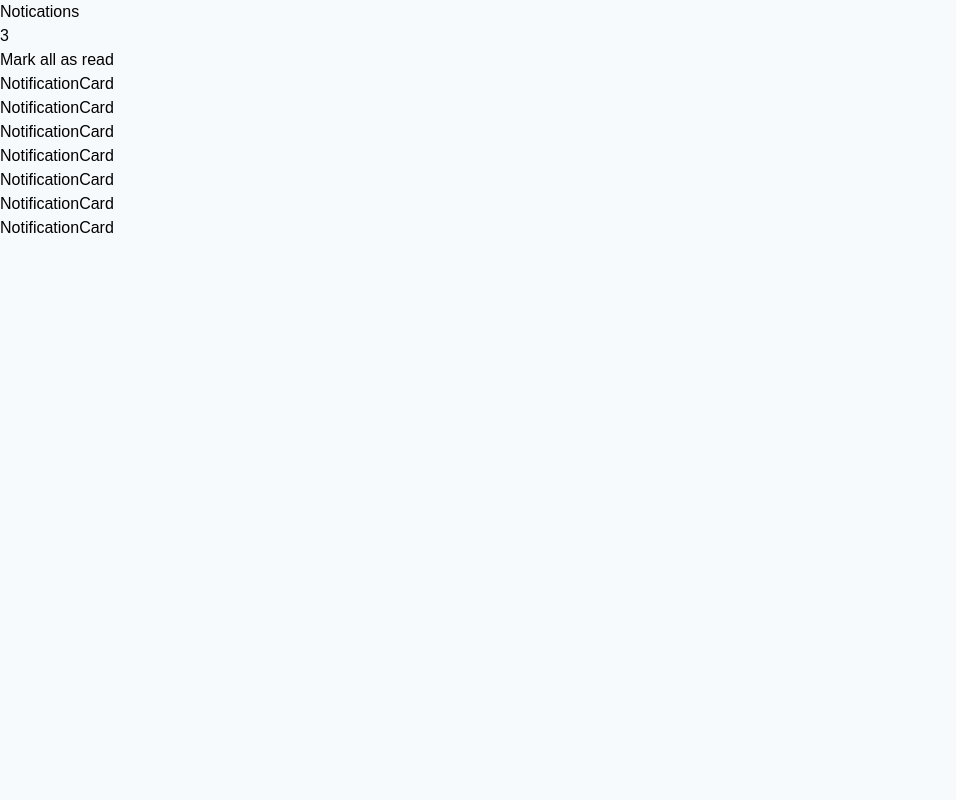
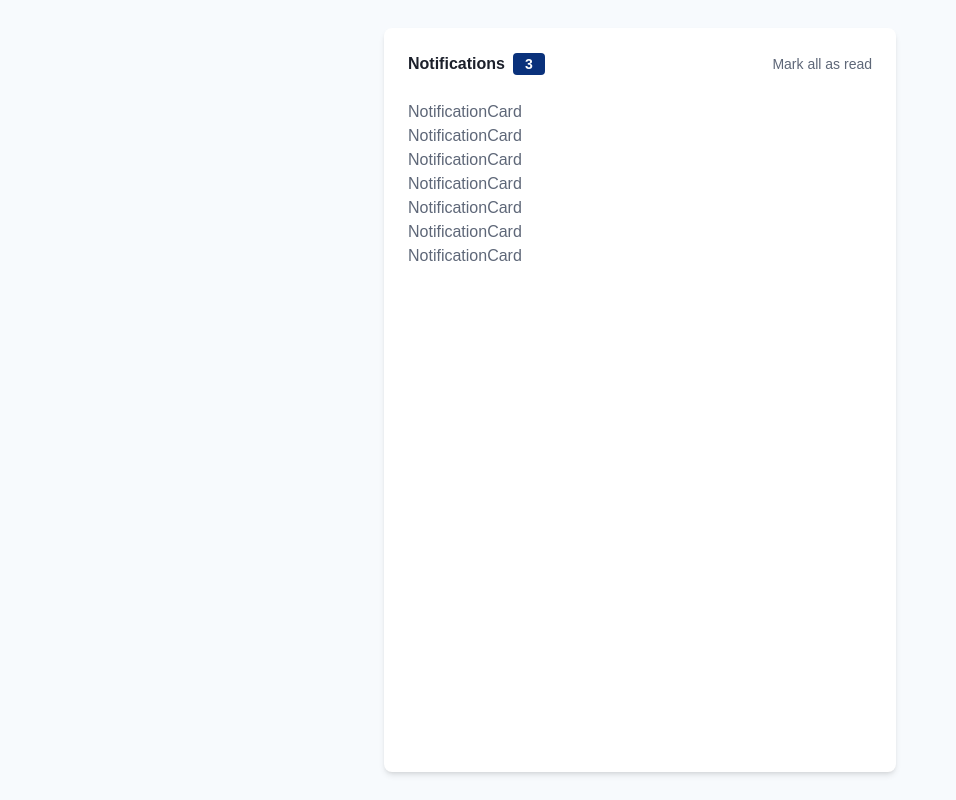
Before and after one commit to molinax18/fm-notification-page, a React (Vite) app: page / in a window 1280 px wide. Shown: the whole page, without its empty margins (0-956 px from the left). Built offline with nearby package versions, Linux system fonts and the light colour scheme.

Commit message:
feat: enhance Notification component layout
feat: unread count display into Notification component

```diff
--- a/src/App.tsx
+++ b/src/App.tsx
@@ -2,7 +2,7 @@ import Notification from './components/notification/Notification';
 
 export default function App() {
   return (
-    <main className="bg-navy-50 min-h-dvh">
+    <main className="bg-navy-50 h-dvh sm:flex sm:justify-center sm:py-7">
       <Notification />
     </main>
   );
--- a/src/components/notification/Notification.tsx
+++ b/src/components/notification/Notification.tsx
@@ -4,21 +4,28 @@ import NotificationCard from './NotificationCard';
 
 export default function Notification() {
   const { state } = useNotificationContext();
+  const getNotificationUnreadAmount = () => {
+    return state.reduce((acc, n) => (!n.read ? acc + 1 : acc), 0);
+  };
 
   return (
-    <section>
-      <header>
-        <div>
-          <h3>Notications</h3>
-          <span>3</span>
+    <section className="flex flex-col gap-y-6 bg-white h-full py-6 px-4 sm:h-auto sm:w-full sm:max-w-lg sm:rounded-lg sm:shadow-md sm:px-6">
+      <header className="flex items-center justify-between">
+        <div className="flex items-center gap-x-2">
+          <h3 className="font-semibold text-navy-950">Notifications</h3>
+          <span className="bg-blue-950 font-semibold text-white text-sm rounded-sm px-3 py-px">
+            {getNotificationUnreadAmount()}
+          </span>
         </div>
 
-        <button>Mark all as read</button>
+        <button className="text-sm outline-none tr-d-200 hover:cursor-pointer hover:text-blue-950 focus:text-blue-950">
+          Mark all as read
+        </button>
       </header>
 
       <div>
         {state.map((nc) => (
-          <NotificationCard data={nc} />
+          <NotificationCard key={nc.id} data={nc} />
         ))}
       </div>
     </section>
--- a/src/index.css
+++ b/src/index.css
@@ -13,14 +13,16 @@
   --color-navy-950: hsl(224, 21%, 14%);
 
   --font-jakarta-sans: 'Plus Jakarta Sans', sans-serif;
-
-  --font-weight-medium: 500;
-  --font-weight-bold: 800;
 }
 
 @layer base {
   body {
-    font-family: var(--font-jakarta-sans);
-    font-weight: var(--font-weight-medium);
+    @apply font-jakarta-sans font-normal text-gray-600;
   }
 }
+
+@layer components {
+  .tr-d-200 {
+    @apply transition ease-out duration-200;
+  }
+}
```
